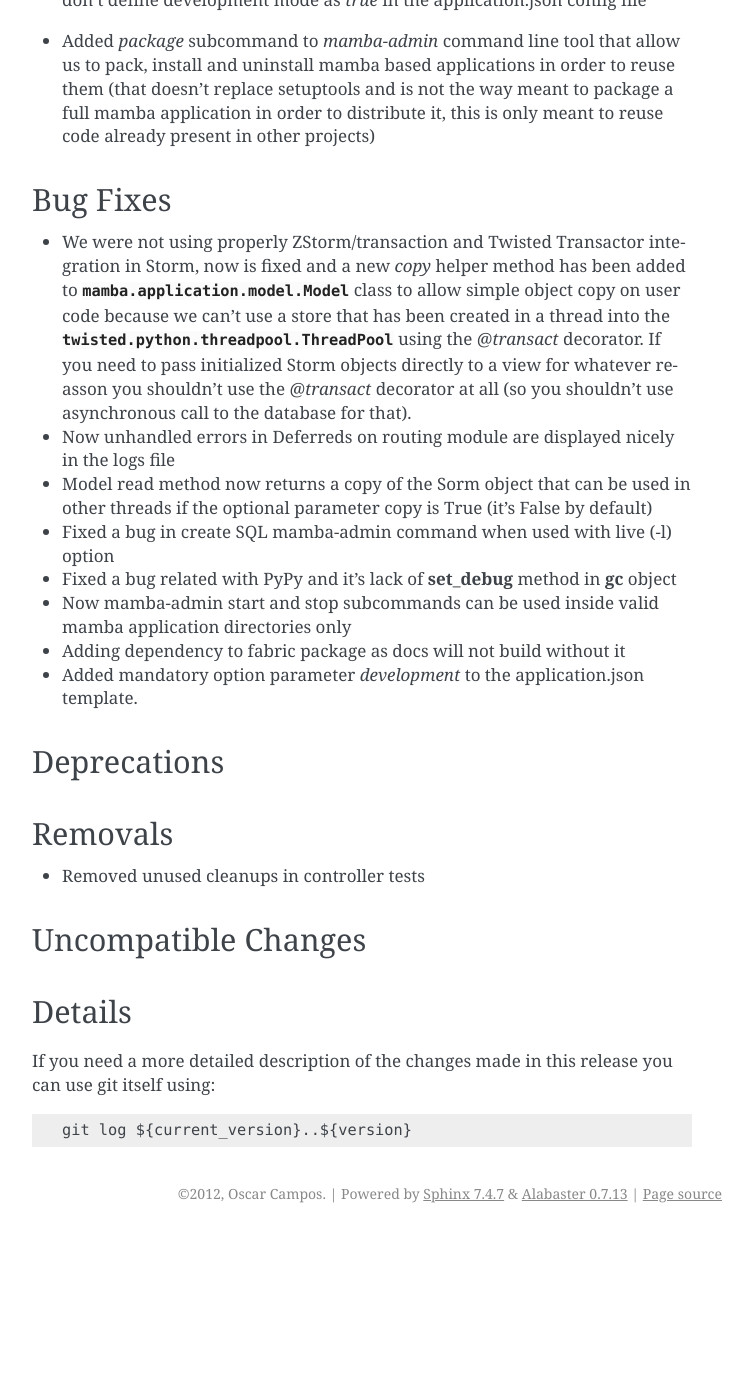
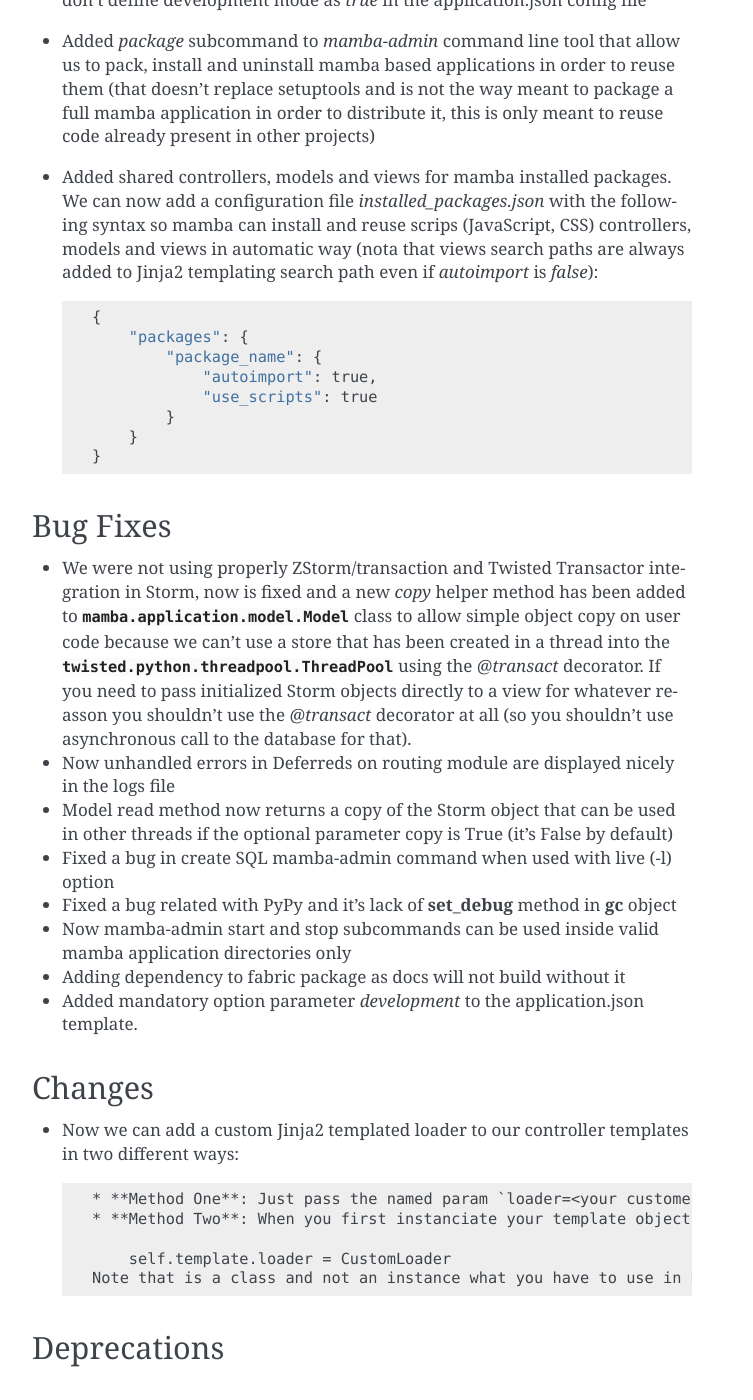
Before and after one commit to PyMamba/mamba-framework, a Sphinx documentation site: the page built from docs/relnotes/index.rst, in a window 1280 px wide and 1400 px high, scrolled down 672 px. Shown: the whole window, without its empty margins (388-1141 px from the left). Built offline with Sphinx 7.4.7, drawn with Linux system fonts in a browser that asks for light colours; pages that are not in the unit, such as notebooks, are missing from menus; before the commit the page ends 1905 px from its top, so only the background shows below that.

Commit message:
doc/relnotes/index.rst updated

```diff
--- a/docs/relnotes/index.rst
+++ b/docs/relnotes/index.rst
@@ -22,18 +22,40 @@
 * If user define `development` as `true` in the `application.json` config file, the twistd server will be started in **no** daemon mode, logging will be printed to standard output and no log file should be produced at all. If the user press Ctrl+C the mamba application will terminate immediately, this mode is quite useful to development stages
 * We redirect all the regular twistd process logging messages to `syslog` if we don't define development mode as `true` in the application.json config file
 * Added `package` subcommand to `mamba-admin` command line tool that allow us to pack, install and uninstall mamba based applications in order to reuse them (that doesn't replace setuptools and is not the way meant to package a full mamba application in order to distribute it, this is only meant to reuse code already present in other projects)
+* Added shared controllers, models and views for mamba installed packages. We can now add a configuration file `installed_packages.json` with the following syntax so mamba can install and reuse scrips (JavaScript, CSS) controllers, models and views in automatic way (nota that views search paths are always added to Jinja2 templating search path even if `autoimport` is `false`)::
+
+
+        {
+            "packages": {
+                "package_name": {
+                    "autoimport": true,
+                    "use_scripts": true
+                }
+            }
+        }
 
 Bug Fixes
 ---------
 
 * We were not using properly ZStorm/transaction and Twisted Transactor integration in Storm, now is fixed and a new `copy` helper method has been added to :class:`mamba.application.model.Model` class to allow simple object copy on user code because we can't use a store that has been created in a thread into the :class:`twisted.python.threadpool.ThreadPool` using the `@transact` decorator. If you need to pass initialized Storm objects directly to a view for whatever reasson you shouldn't use the `@transact` decorator at all (so you shouldn't use asynchronous call to the database for that).
 * Now unhandled errors in Deferreds on routing module are displayed nicely in the logs file
-* Model read method now returns a copy of the Sorm object that can be used in other threads if the optional parameter copy is True (it's False by default)
+* Model read method now returns a copy of the Storm object that can be used in other threads if the optional parameter copy is True (it's False by default)
 * Fixed a bug in create SQL mamba-admin command when used with live (-l) option
 * Fixed a bug related with PyPy and it's lack of **set_debug** method in **gc** object
 * Now mamba-admin start and stop subcommands can be used inside valid mamba application directories only
 * Adding dependency to fabric package as docs will not build without it
 * Added mandatory option parameter `development` to the application.json template.
+
+Changes
+-------
+
+* Now we can add a custom Jinja2 templated loader to our controller templates in two different ways::
+
+    * **Method One**: Just pass the named param `loader=<your customer loader class>` to the `Template.render` call and it will overwrite any previous loader configuration
+    * **Method Two**: When you first instanciate your template object (commonly with `self.template = templating.Template()`) add just your custom loader class as a property of the new template instance::
+
+        self.template.loader = CustomLoader
+    Note that is a class and not an instance what you have to use in both methods. The class **must** expect a list of strings (paths) as first and unique argument.
 
 
 Deprecations
```
